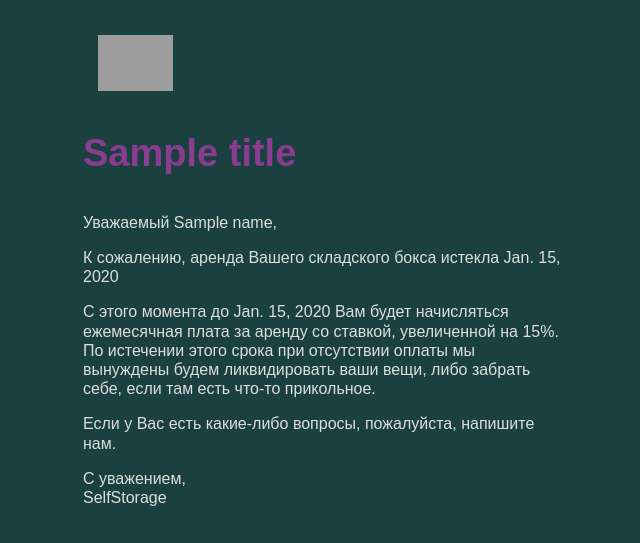
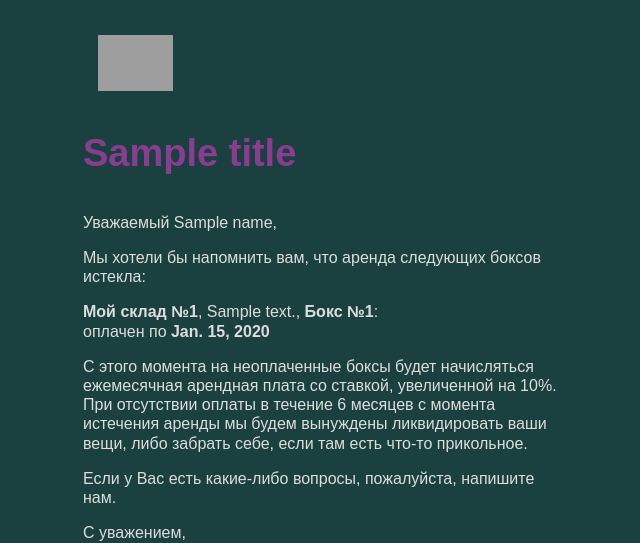
Before and after one commit to mavel-x/SelfStorage, a Django app: template storage_emails/templates/rent_expired.html in a window 1280 px wide. Shown: the top 543 px of the page, without its empty margins (317-957 px from the left). Run offline with Django 4.2, Linux system fonts and the light colour scheme; the template is opened without the code that fills it: most values are stand-ins (such as "Sample title", 1, 10 or a date in 2020); grey boxes are pictures that could not be loaded.

Commit message:
add a command to send expired notices

```diff
--- a/storage_emails/management/commands/send_rent_reminders.py
+++ b/storage_emails/management/commands/send_rent_reminders.py
@@ -23,7 +23,7 @@ def reminder_due(invoice: Invoice):
 
 
 def find_expiring_booking_invoices() -> dict[User, list[Invoice]]:
-    active_bookings = Booking.objects.filter(terminated=False)
+    active_bookings = Booking.objects.active()
     invoices = Invoice.objects.filter(booking__in=active_bookings)
     paid_invoices = invoices.filter(paid=True)
 
--- a/storage_emails/templates/rent_expired.html
+++ b/storage_emails/templates/rent_expired.html
@@ -4,14 +4,26 @@
   <p>Уважаемый {{ name }},</p>
 
   <p>
-      К сожалению, аренда Вашего складского бокса истекла {{ expiration_date|date }}
+    Мы хотели бы напомнить вам, что аренда следующих боксов истекла:
   </p>
 
+  {% for invoice in invoices %}
+    {% with box=invoice.booking.box %}
+
       <p>
-      С этого момента до {{ termination_date|date }}
-      Вам будет начисляться ежемесячная плата за аренду со ставкой,
-      увеличенной на 15%.
-      По истечении этого срока при отсутствии оплаты мы вынуждены будем ликвидировать ваши вещи,
+        <strong>Мой склад №{{ box.storage.id }}</strong>, {{ box.storage.address }},
+        <strong>Бокс №{{ box.number }}</strong>: <br>
+        оплачен по <strong>{{ invoice.pays_until|date }}</strong>
+      </p>
+
+    {% endwith %}
+  {% endfor %}
+
+  <p>
+    С этого момента на неоплаченные боксы будет начисляться ежемесячная арендная плата со ставкой,
+    увеличенной на 10%.
+    При отсутствии оплаты в течение 6 месяцев с момента истечения аренды
+    мы будем вынуждены ликвидировать ваши вещи,
     либо забрать себе, если там есть что-то прикольное.
   </p>
 
```
Also changed, not shown: storage_emails/management/commands/send_expired_notices.py (added, +44 -0 lines). Lines whose indentation alone changed are shown as unchanged.
